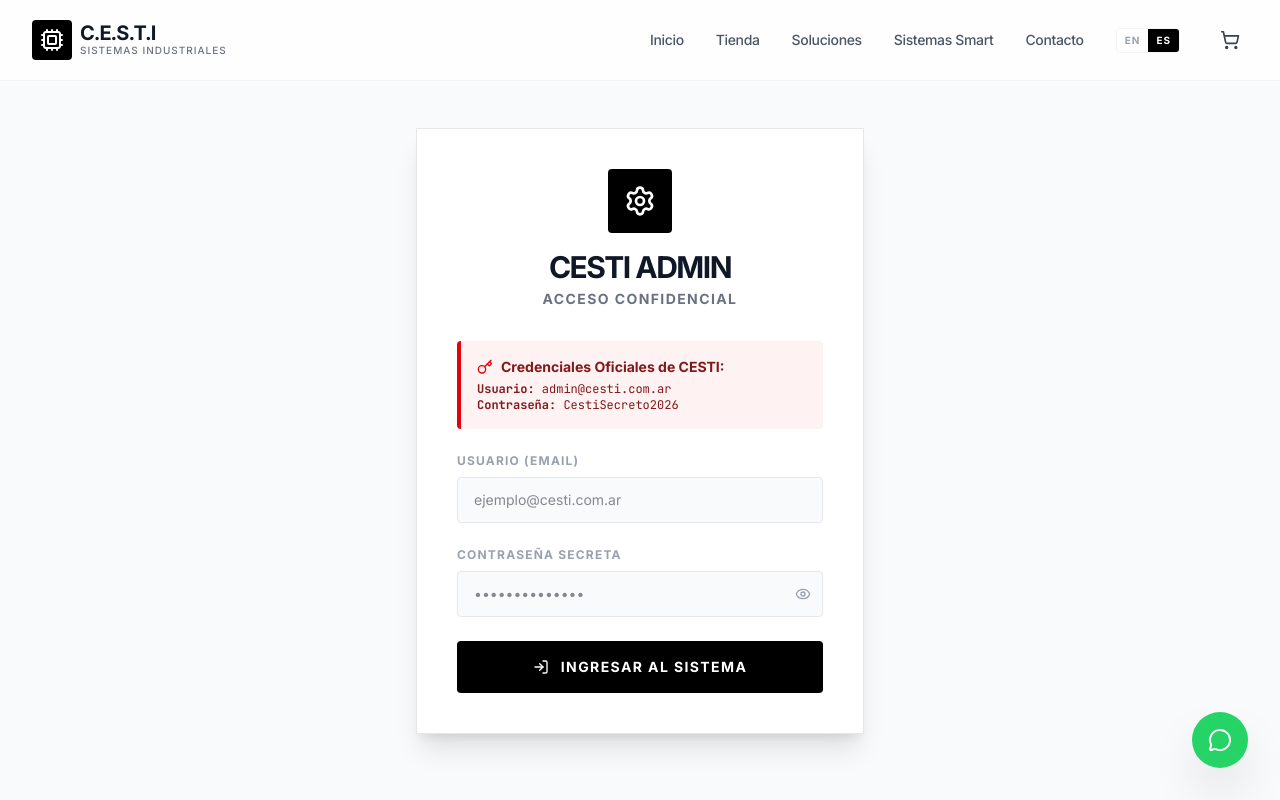
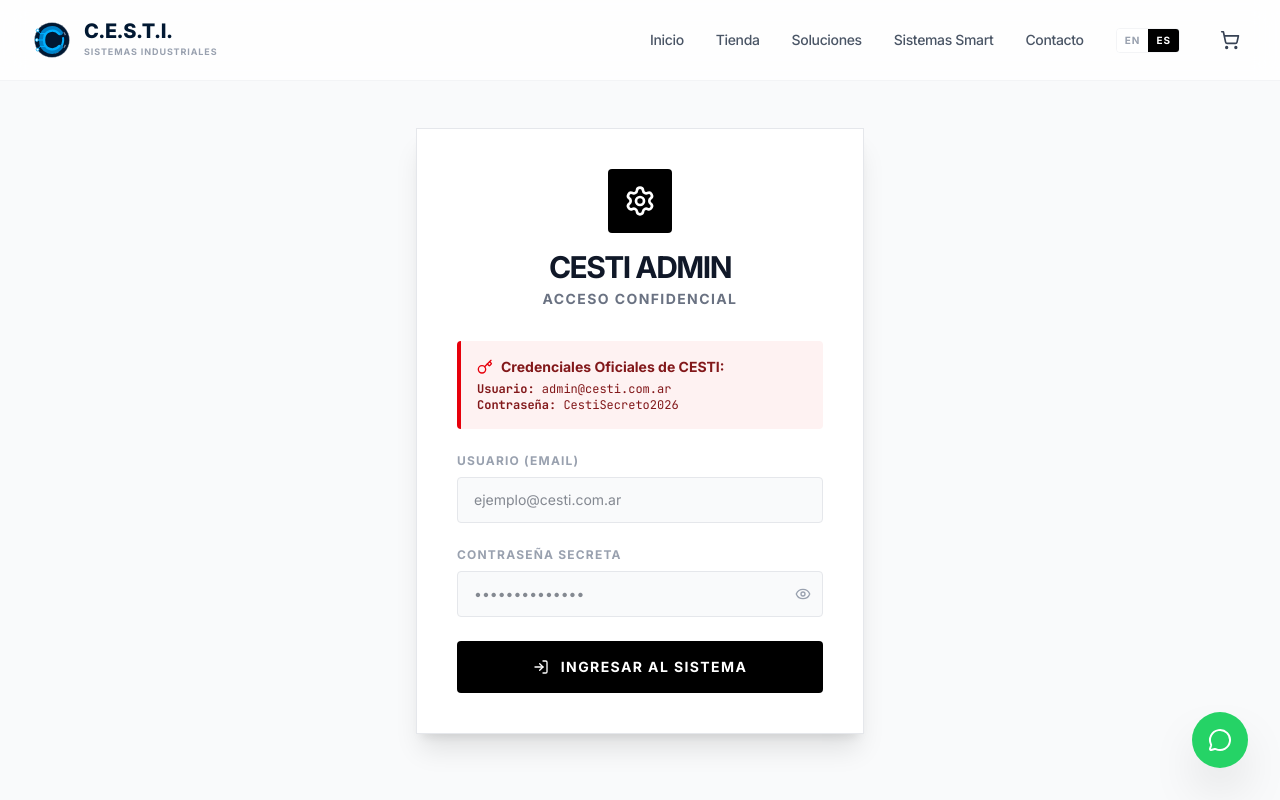
Before and after one commit to tincho2021/CESTI-WEB, a React (Vite) app: page /admin in a window 1280 px wide. Shown: the top 800 px of the page. Built offline with nearby package versions, Linux system fonts and the light colour scheme.

Commit message:
feat: replace generic icon with custom brand logo
- Implement new SVG Logo component
- Integrate Logo into Navbar and Footer
- Add image compression for admin product uploads
- Update metadata for infrastructure capabilities

```diff
--- a/index.html
+++ b/index.html
@@ -3,7 +3,7 @@
   <head>
     <meta charset="UTF-8" />
     <meta name="viewport" content="width=device-width, initial-scale=1.0" />
-    <title>My Google AI Studio App</title>
+    <title>C.E.S.T.I.</title>
   </head>
   <body>
     <div id="root"></div>
--- a/metadata.json
+++ b/metadata.json
@@ -1,5 +1,6 @@
 {
   "name": "C.E.S.T.I - Industrial Technology",
   "description": "High-end industrial automation and IoT solutions for Latin America.",
-  "requestFramePermissions": []
+  "requestFramePermissions": [],
+  "majorCapabilities": ["MAJOR_CAPABILITY_SERVER_SIDE_GEMINI_API"]
 }
--- a/src/components/Footer.tsx
+++ b/src/components/Footer.tsx
@@ -1,7 +1,8 @@
 import React from 'react';
 import { Link } from 'react-router-dom';
-import { Cpu, Mail, Phone, MapPin, Linkedin, Twitter, Github } from 'lucide-react';
+import { Mail, Phone, MapPin, Linkedin, Twitter, Github } from 'lucide-react';
 import { useLanguage } from '../context/LanguageContext';
+import Logo from './Logo';
 
 const Footer = () => {
   const { t } = useLanguage();
@@ -11,11 +12,9 @@ const Footer = () => {
       <div className="max-w-7xl mx-auto px-4 sm:px-6 lg:px-8">
         <div className="grid grid-cols-1 md:grid-cols-4 gap-12 mb-16">
           <div className="col-span-1 md:col-span-1">
-            <Link to="/" className="flex items-center space-x-2 mb-6">
-              <div className="w-8 h-8 bg-black flex items-center justify-center rounded-sm">
-                <Cpu className="text-white w-5 h-5" />
-              </div>
-              <span className="text-xl font-bold tracking-tighter">C.E.S.T.I</span>
+            <Link to="/" className="flex items-center space-x-3 mb-6 group footer-brand-link">
+              <Logo variant="icon" className="w-9 h-9 transition-transform duration-500 group-hover:rotate-12" />
+              <span className="text-xl font-extrabold tracking-tight text-[#011832]">C.E.S.T.I.</span>
             </Link>
             <p className="text-gray-500 text-sm leading-relaxed mb-6">
               {t('footer.desc')}
--- /dev/null
+++ b/src/components/Logo.tsx
@@ -0,0 +1,128 @@
+import React from 'react';
+
+interface LogoProps {
+  className?: string;
+  variant?: 'icon' | 'full';
+  height?: number | string;
+  width?: number | string;
+}
+
+export const Logo: React.FC<LogoProps> = ({
+  className = '',
+  variant = 'icon',
+  height,
+  width
+}) => {
+  if (variant === 'icon') {
+    return (
+      <svg
+        className={className}
+        viewBox="0 0 100 100"
+        width={width || "100%"}
+        height={height || "100%"}
+        xmlns="http://www.w3.org/2000/svg"
+      >
+        {/* Background dark outer ring */}
+        <circle cx="50" cy="50" r="44" fill="#011832" stroke="#ffffff" strokeWidth="1" />
+
+        {/* Gear section on the right (silver color) */}
+        <path
+          d="M 64 26 C 68 28, 71 31, 74 34 L 81 30 L 85 37 L 78 41 C 79 44, 79 47, 79 50 C 79 53, 79 56, 78 59 L 85 63 L 81 70 L 74 66 C 71 69, 68 72, 64 74 L 66 82 L 58 84 L 55 76 C 53 76, 51 77, 50 77"
+          fill="#94a3b8"
+          opacity="0.8"
+        />
+        <circle cx="50" cy="50" r="34" fill="#011832" />
+
+        {/* Inner glow circle segments (electric blue) */}
+        <circle cx="50" cy="50" r="28" fill="none" stroke="#00b0ff" strokeWidth="5" strokeDasharray="130 50" strokeDashoffset="12" />
+
+        {/* Circular blue cut out / stylized C */}
+        <path
+          d="M 72 32 C 55 12, 23 20, 23 50 C 23 80, 55 88, 72 68"
+          fill="none"
+          stroke="#0082c8"
+          strokeWidth="11"
+          strokeLinecap="round"
+        />
+        <path
+          d="M 68 35 C 55 20, 30 26, 30 50 C 30 74, 55 80, 68 65"
+          fill="none"
+          stroke="#00b0ff"
+          strokeWidth="6"
+          strokeLinecap="round"
+        />
+
+        {/* Electronic circuitry nodes on the left side of the "C" */}
+        {/* circuit line 1: top */}
+        <path d="M 33 34 L 20 34 L 14 26" fill="none" stroke="#00b0ff" strokeWidth="2.5" strokeLinecap="round" />
+        <circle cx="14" cy="26" r="3.5" fill="#ffffff" stroke="#00b0ff" strokeWidth="2" />
+
+        {/* circuit line 2: middle */}
+        <path d="M 28 50 L 12 50" fill="none" stroke="#00b0ff" strokeWidth="2.5" strokeLinecap="round" />
+        <circle cx="12" cy="50" r="3.5" fill="#ffffff" stroke="#00b0ff" strokeWidth="2" />
+
+        {/* circuit line 3: bottom */}
+        <path d="M 33 66 L 20 66 L 14 74" fill="none" stroke="#00b0ff" strokeWidth="2.5" strokeLinecap="round" />
+        <circle cx="14" cy="74" r="3.5" fill="#ffffff" stroke="#00b0ff" strokeWidth="2" />
+      </svg>
+    );
+  }
+
+  // Variant Full includes icon, text and the decorative bottom accent line
+  return (
+    <div className={`flex flex-col items-center select-none ${className}`}>
+      {/* Icon portion */}
+      <div className="w-24 h-24 sm:w-28 sm:h-28">
+        <svg
+          viewBox="0 0 100 100"
+          className="w-full h-full"
+          xmlns="http://www.w3.org/2000/svg"
+        >
+          <circle cx="50" cy="50" r="44" fill="#011832" stroke="#ffffff" strokeWidth="1" />
+          <path
+            d="M 64 26 C 68 28, 71 31, 74 34 L 81 30 L 85 37 L 78 41 C 79 44, 79 47, 79 50 C 79 53, 79 56, 78 59 L 85 63 L 81 70 L 74 66 C 71 69, 68 72, 64 74 L 66 82 L 58 84 L 55 76 L 50 77"
+            fill="#94a3b8"
+            opacity="0.8"
+          />
+          <circle cx="50" cy="50" r="34" fill="#011832" />
+          <circle cx="50" cy="50" r="28" fill="none" stroke="#00b0ff" strokeWidth="5" strokeDasharray="130 50" strokeDashoffset="12" />
+          <path
+            d="M 72 32 C 55 12, 23 20, 23 50 C 23 80, 55 88, 72 68"
+            fill="none"
+            stroke="#0082c8"
+            strokeWidth="11"
+            strokeLinecap="round"
+          />
+          <path
+            d="M 68 35 C 55 20, 30 26, 30 50 C 30 74, 55 80, 68 65"
+            fill="none"
+            stroke="#00b0ff"
+            strokeWidth="6"
+            strokeLinecap="round"
+          />
+          <path d="M 33 34 L 20 34 L 14 26" fill="none" stroke="#00b0ff" strokeWidth="2.5" strokeLinecap="round" />
+          <circle cx="14" cy="26" r="3.5" fill="#ffffff" stroke="#00b0ff" strokeWidth="2" />
+          <path d="M 28 50 L 12 50" fill="none" stroke="#00b0ff" strokeWidth="2.5" strokeLinecap="round" />
+          <circle cx="12" cy="50" r="3.5" fill="#ffffff" stroke="#00b0ff" strokeWidth="2" />
+          <path d="M 33 66 L 20 66 L 14 74" fill="none" stroke="#00b0ff" strokeWidth="2.5" strokeLinecap="round" />
+          <circle cx="14" cy="74" r="3.5" fill="#ffffff" stroke="#00b0ff" strokeWidth="2" />
+        </svg>
+      </div>
+
+      {/* C.E.S.T.I text with modern futuristic tech-design */}
+      <div className="mt-3 text-center">
+        <span className="text-3xl font-extrabold tracking-[0.2em] text-[#011832] font-sans">
+          C.E.S.T.I.
+        </span>
+      </div>
+
+      {/* Glowing tech divider */}
+      <div className="relative w-48 h-3 mt-1 flex items-center justify-center">
+        <div className="absolute left-0 right-0 h-[1.5px] bg-gradient-to-r from-transparent via-[#00b0ff] to-transparent" opacity="0.7" />
+        <div className="w-2 h-2 rounded-full bg-[#00b0ff] border border-white shadow-sm shadow-[#00b0ff]" />
+      </div>
+    </div>
+  );
+};
+
+export default Logo;
--- a/src/components/Navbar.tsx
+++ b/src/components/Navbar.tsx
@@ -1,10 +1,11 @@
 import React from 'react';
 import { Link, useLocation } from 'react-router-dom';
-import { ShoppingCart, Menu, X, Cpu } from 'lucide-react';
+import { ShoppingCart, Menu, X } from 'lucide-react';
 import { useCart } from '../context/CartContext';
 import { useLanguage } from '../context/LanguageContext';
 import { cn } from '../lib/utils';
 import { motion, AnimatePresence } from 'motion/react';
+import Logo from './Logo';
 
 const Navbar = () => {
   const { totalItems } = useCart();
@@ -24,13 +25,11 @@ const Navbar = () => {
     <nav className="fixed top-0 left-0 right-0 z-50 bg-white/80 backdrop-blur-md border-b border-gray-100">
       <div className="max-w-7xl mx-auto px-4 sm:px-6 lg:px-8">
         <div className="flex justify-between h-20 items-center">
-          <Link to="/" className="flex items-center space-x-2 group">
-            <div className="w-10 h-10 bg-black flex items-center justify-center rounded-sm group-hover:bg-red-600 transition-colors">
-              <Cpu className="text-white w-6 h-6" />
-            </div>
+          <Link to="/" className="flex items-center space-x-3 group header-logo-link">
+            <Logo variant="icon" className="w-10 h-10 transition-transform duration-500 group-hover:rotate-12" />
             <div className="flex flex-col">
-              <span className="text-xl font-bold tracking-tighter leading-none">C.E.S.T.I</span>
-              <span className="text-[10px] uppercase tracking-widest text-gray-500 font-medium">{t('nav.industrial')}</span>
+              <span className="text-xl font-extrabold tracking-tight text-[#011832] leading-none mb-1">C.E.S.T.I.</span>
+              <span className="text-[9px] uppercase tracking-widest text-gray-400 font-bold">{t('nav.industrial')}</span>
             </div>
           </Link>
 
--- a/src/pages/Admin.tsx
+++ b/src/pages/Admin.tsx
@@ -50,17 +50,54 @@ const Admin = () => {
     sessionStorage.removeItem('cesti_admin_auth');
   };
 
-  // Convert uploaded image to Base64
+  // Compress and convert uploaded image to Base64
   const handleImageUpload = (e: React.ChangeEvent<HTMLInputElement>, isEditMode = false) => {
     const file = e.target.files?.[0];
     if (file) {
       const reader = new FileReader();
-      reader.onloadend = () => {
-        if (isEditMode && editingProduct) {
-          setEditingProduct({ ...editingProduct, image: reader.result as string });
-        } else {
-          setFormImage(reader.result as string);
-        }
+      reader.onload = (event) => {
+        const img = new Image();
+        img.src = event.target?.result as string;
+        img.onload = () => {
+          const canvas = document.createElement('canvas');
+          const MAX_WIDTH = 600;
+          const MAX_HEIGHT = 600;
+          let width = img.width;
+          let height = img.height;
+
+          if (width > height) {
+            if (width > MAX_WIDTH) {
+              height = Math.round((height * MAX_WIDTH) / width);
+              width = MAX_WIDTH;
+            }
+          } else {
+            if (height > MAX_HEIGHT) {
+              width = Math.round((width * MAX_HEIGHT) / height);
+              height = MAX_HEIGHT;
+            }
+          }
+
+          canvas.width = width;
+          canvas.height = height;
+          const ctx = canvas.getContext('2d');
+          if (ctx) {
+            ctx.drawImage(img, 0, 0, width, height);
+            // Compress to JPEG with 0.75 quality for an optimal size-to-clarity ratio (~40KB)
+            const compressedBase64 = canvas.toDataURL('image/jpeg', 0.75);
+            if (isEditMode && editingProduct) {
+              setEditingProduct({ ...editingProduct, image: compressedBase64 });
+            } else {
+              setFormImage(compressedBase64);
+            }
+          } else {
+            // Fallback to original Base64 if canvas context fails
+            if (isEditMode && editingProduct) {
+              setEditingProduct({ ...editingProduct, image: event.target?.result as string });
+            } else {
+              setFormImage(event.target?.result as string);
+            }
+          }
+        };
       };
       reader.readAsDataURL(file);
     }
```
